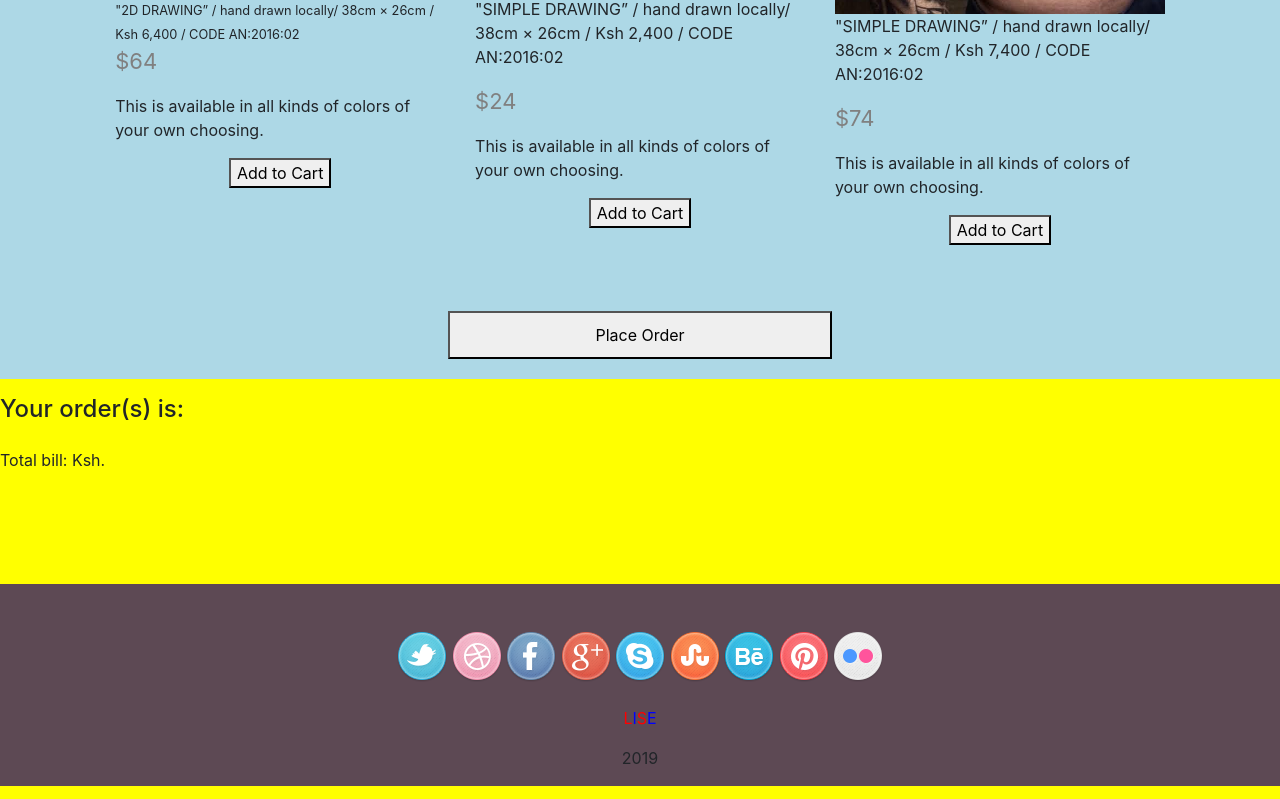
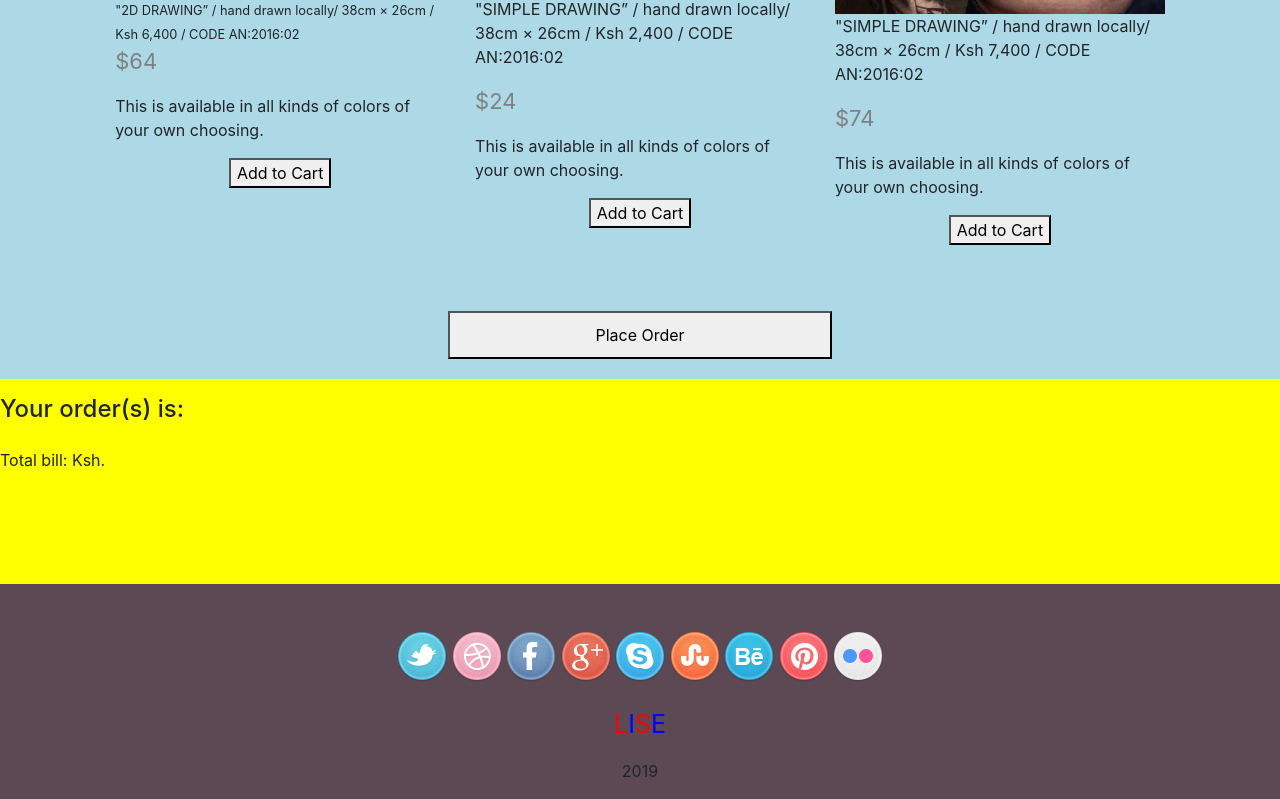
Before and after one commit to bano27/LISE2, a plain HTML site: page index.html in a window 1280 px wide. Shown: the part 7915-8714 px from the top of the page. Drawn offline with nearby package versions, Linux system fonts and the light colour scheme.

Commit message:
changes made to footer

```diff
--- a/index.html
+++ b/index.html
@@ -574,7 +574,7 @@
     <br>
     <div class="row text-center">
       <div class="col-md-12">
-        <p><span class="red">L</span><span class="blue">I</span><span class="red">S</span><span class="blue">E</span></p>
+        <p class="fsize"><span class="red">L</span><span class="blue">I</span><span class="red">S</span><span class="blue">E</span></p>
         <p>2019</p>
       </div>
     </div>
--- a/style.css
+++ b/style.css
@@ -91,3 +91,4 @@ font-size: 40px;}
   padding-left: 9%;
   padding-right: 9%;
 }
+.fsize{font-size: 25px;}
```
